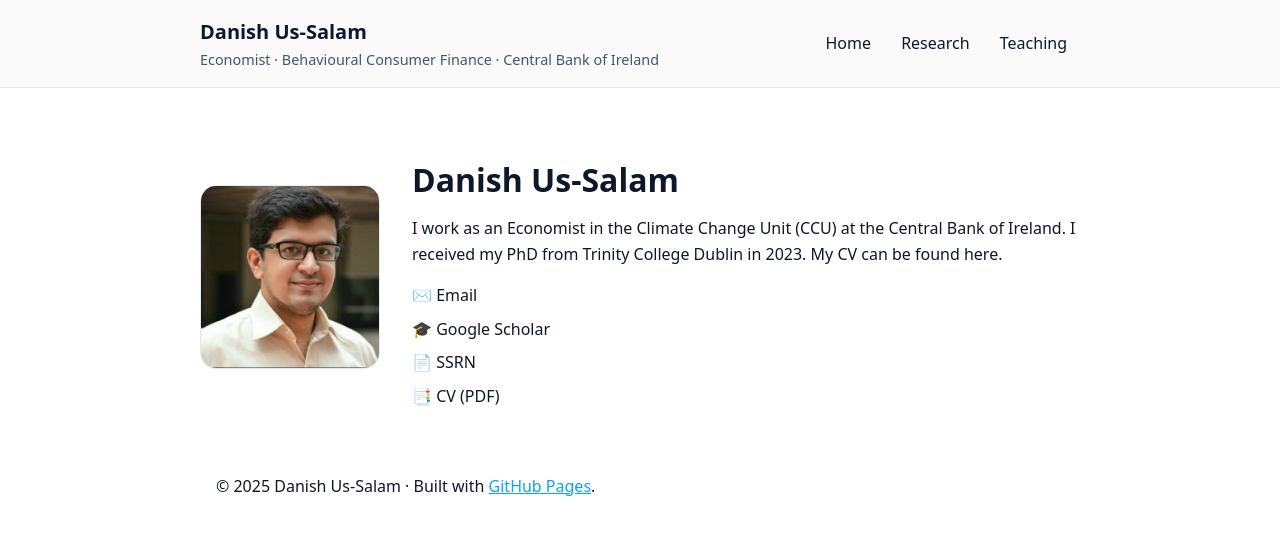
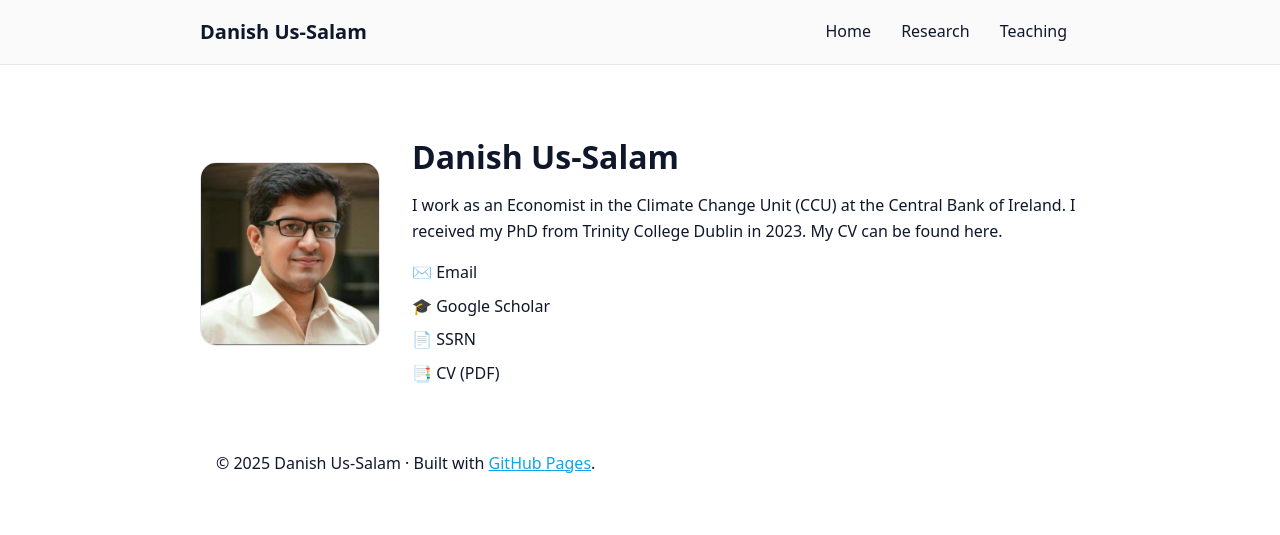
Before and after one commit to danishussalam/danishussalam.github.io, a Jekyll site: the page built from index.md, in a window 1280 px wide. Shown: the top 535 px of the page. Built offline with Jekyll 4.4.1, drawn with Linux system fonts in a browser that asks for light colours.

Commit message:
Update _config.yml

```diff
--- a/_config.yml
+++ b/_config.yml
@@ -1,5 +1,5 @@
 title: "Danish Us-Salam"
-description: "Economist · Behavioural Consumer Finance · Central Bank of Ireland"
+description: ""
 timezone: "Europe/Dublin"
 markdown: kramdown
 
```
